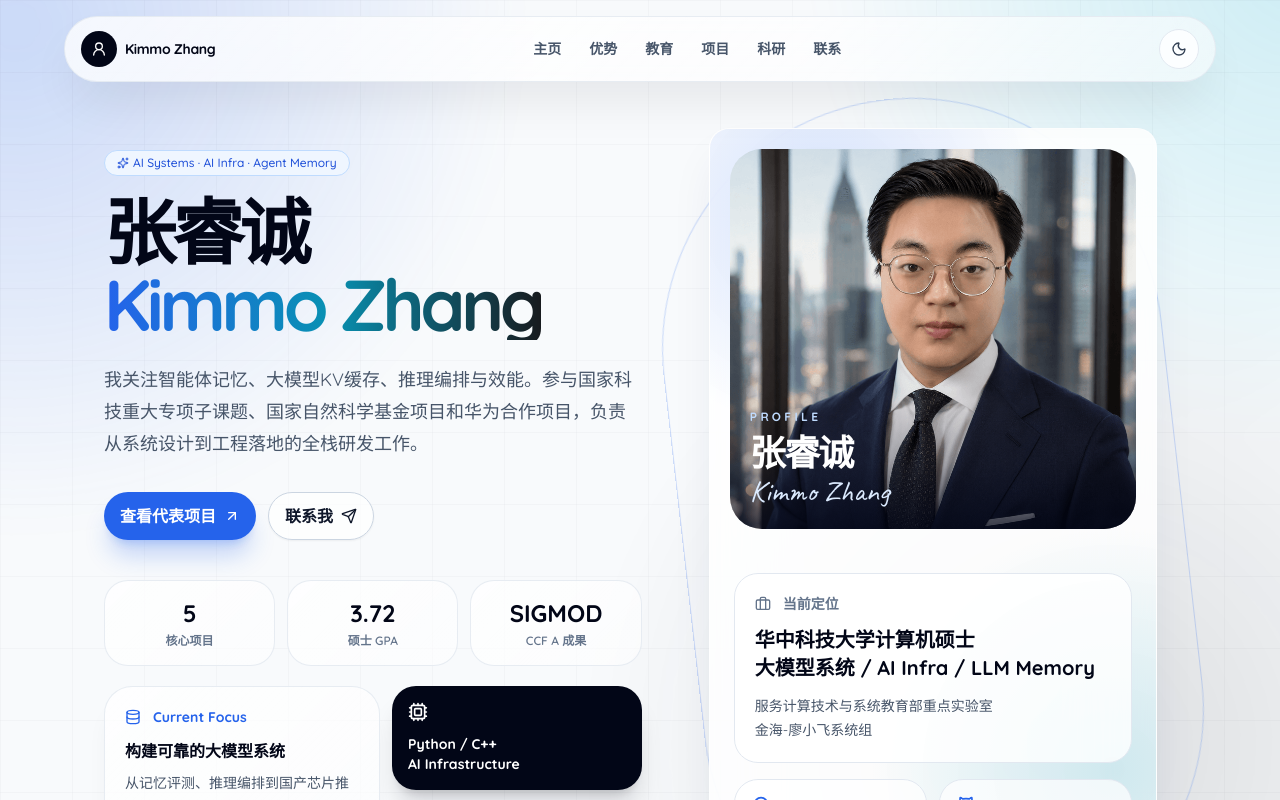
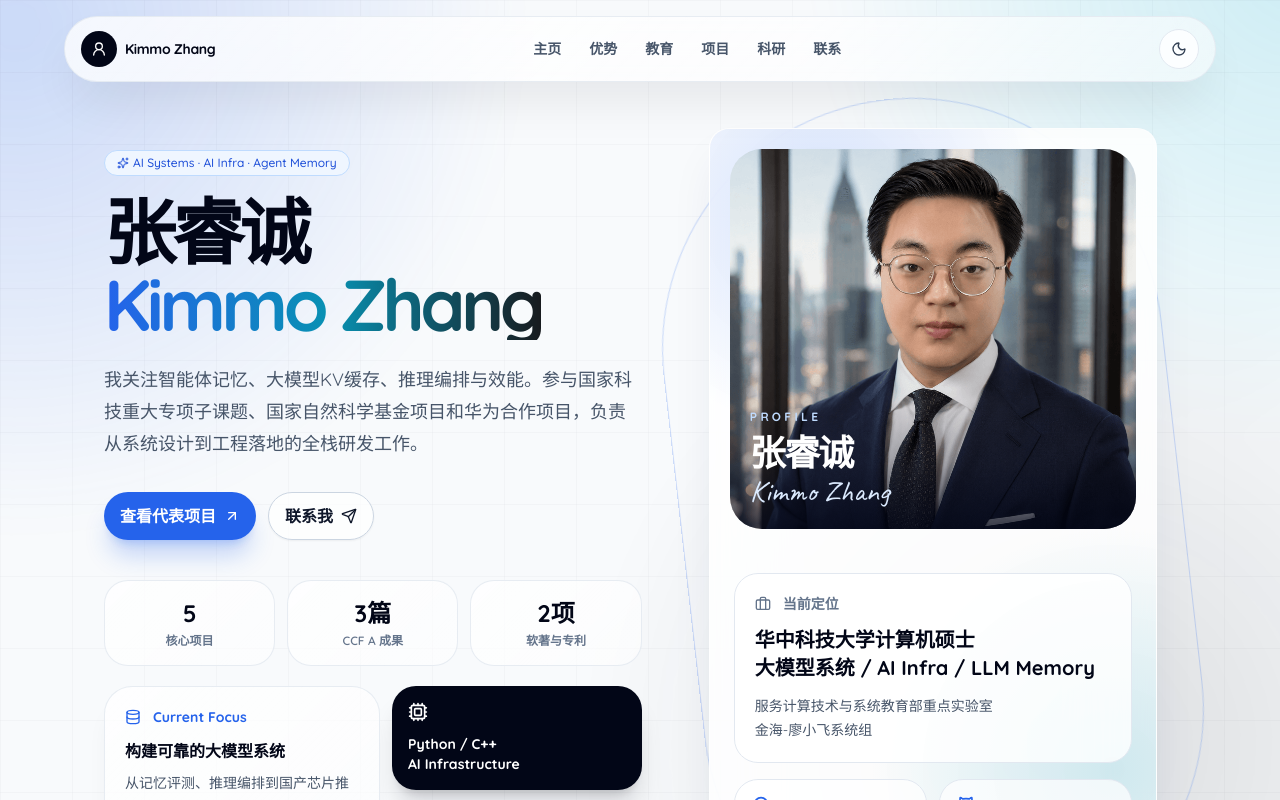
Before and after one commit to KimmoZAG/Intro4kimmo, a React (Vite) app: page / in a window 1280 px wide. Shown: the top 800 px of the page. Built offline with nearby package versions, Linux system fonts and the light colour scheme.

Commit message:
Update hero stats: add ICML/SIGMOD count, add patents, remove GPA

```diff
--- a/src/App.tsx
+++ b/src/App.tsx
@@ -257,8 +257,8 @@ const capabilities = [
 
 const stats = [
   { value: "5", label: "核心项目" },
-  { value: "3.72", label: "硕士 GPA" },
-  { value: "SIGMOD", label: "CCF A 成果" },
+  { value: "3篇", label: "CCF A 成果" },
+  { value: "2项", label: "软著与专利" },
 ]
 
 function getInitialDarkMode() {
```
